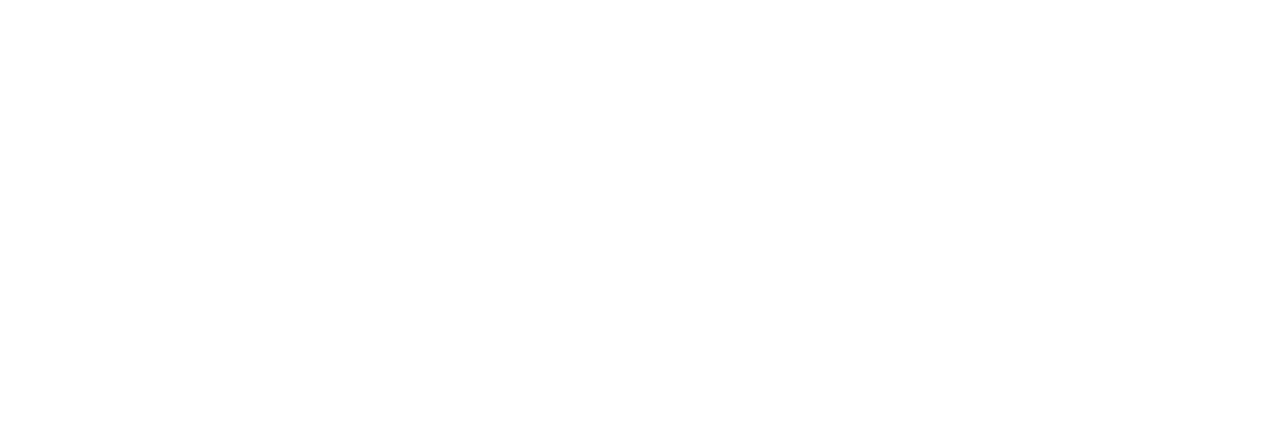
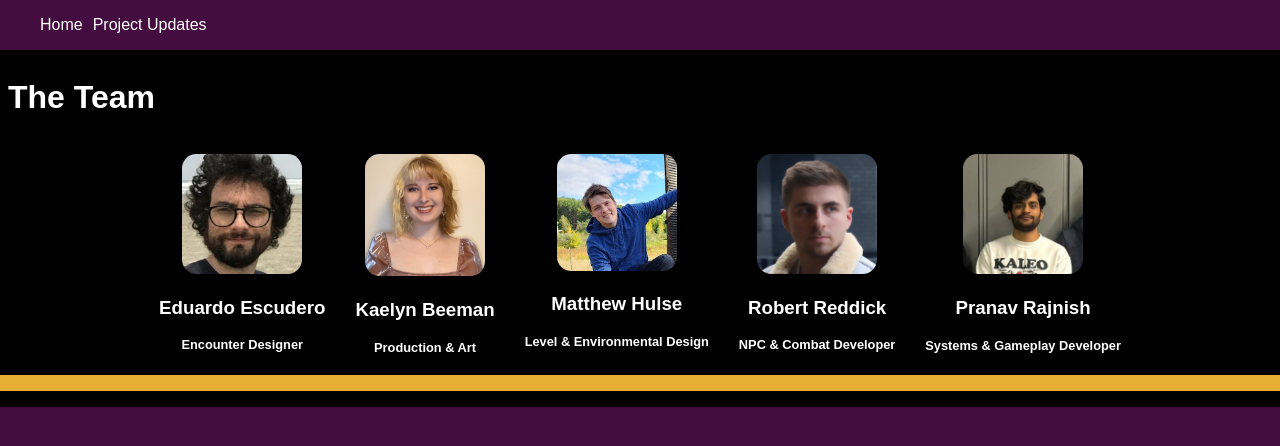
Before and after one commit to Coming-Calamity-Studio/vessyl-site, a plain HTML site: page team.html in a window 1280 px wide. Drawn offline with Linux system fonts and the light colour scheme.

Commit message:
Team site first draft

```diff
--- a/css/style.css
+++ b/css/style.css
@@ -41,6 +41,15 @@ body{
     width: 100%;
 }
 
+#internal-team{
+    display:flex;
+    flex-wrap: wrap;
+    justify-content: center;
+    gap: 30px;
+}
+
+
+
 #navbar ul {
     list-style: none;
     display: flex;
@@ -56,6 +65,20 @@ body{
 .icon{
     max-width: 30px;
 }
+
+.team-profile{
+    text-align: center;
+}
+
+.team-img{
+    border-radius: 12%;
+    max-width: 120px;
+}
+
+.team-job {
+    font-size: 0.8rem;
+}
+
 #footer{
     padding-bottom: 32000px;
     margin-bottom: -32000px;
--- a/team.html
+++ b/team.html
@@ -3,8 +3,56 @@
     <head>
         <title>Meet the Team</title>
         <meta charset="utf-8">
+        <link rel="stylesheet" href="css/style.css">
     </head>
     <body>
+        <div class="site-container">
+            <div id="navbar" class="color-accent-purple">
+                <ul>
+                    <li><a class="undecorated" href="index.html">Home</a></li>
+                    <li><a class="undecorated" href="report.html">Project Updates</a></li>
+                </ul>
+            </div>
+            <div class="padded-body color-main">
+                <h1>The Team</h1>
+            </div>
+            <div id="internal-team" class="padded-body color-main">
 
+                <div class="team-profile">
+                    <img class="team-img" src="content/ed.jpg" alt="">
+                    <h3 class="team-name">Eduardo Escudero</h3>
+                    <h3 class="team-job">Encounter Designer</h3>
+                </div>
+                <div class="team-profile">
+                    <img class="team-img" src="content/gil.jpg" alt="">
+                    <h3 class="team-name">Kaelyn Beeman</h3>
+                    <h3 class="team-job">Production & Art</h3>
+                </div>
+                <div class="team-profile">
+                    <img class="team-img" src="content/matt.jpg" alt="">
+                    <h3 class="team-name">Matthew Hulse</h3>
+                    <h3 class="team-job">Level & Environmental Design</h3>
+                </div>
+                <div class="team-profile">
+                    <img class="team-img" src="content/rob.jpg" alt="">
+                    <h3 class="team-name">Robert Reddick</h3>
+                    <h3 class="team-job">NPC & Combat Developer</h3>
+                </div>
+                <div class="team-profile">
+                    <img class="team-img" src="content/pranav.jpg" alt="">
+                    <h3 class="team-name">Pranav Rajnish</h3>
+                    <h3 class="team-job">Systems & Gameplay Developer</h3>
+                </div>
+            </div>
+            <div id="external-team" class="padded-body color-accent-gold">
+
+            </div>
+            <div id="commitee" class="padded-body color-main">
+
+            </div>
+            <div id="footer" class="padded-body color-accent-purple">
+
+            </div>
+        </div>
     </body>
 </html>
```
Also changed, not shown: content/ed.jpg (added), content/gil.jpg (added), content/matt.jpg (added), content/pranav.jpg (added), content/rob.jpg (added).
